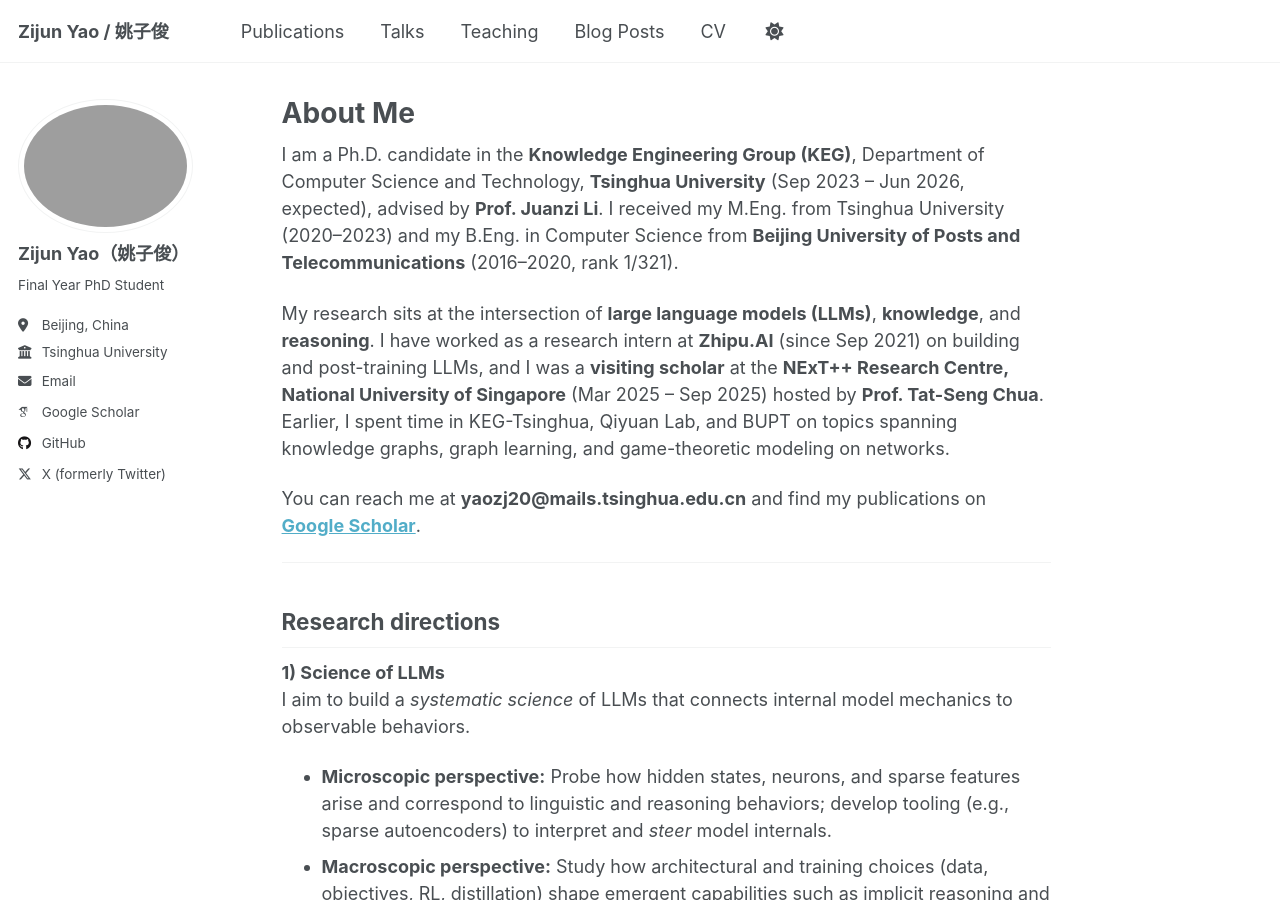
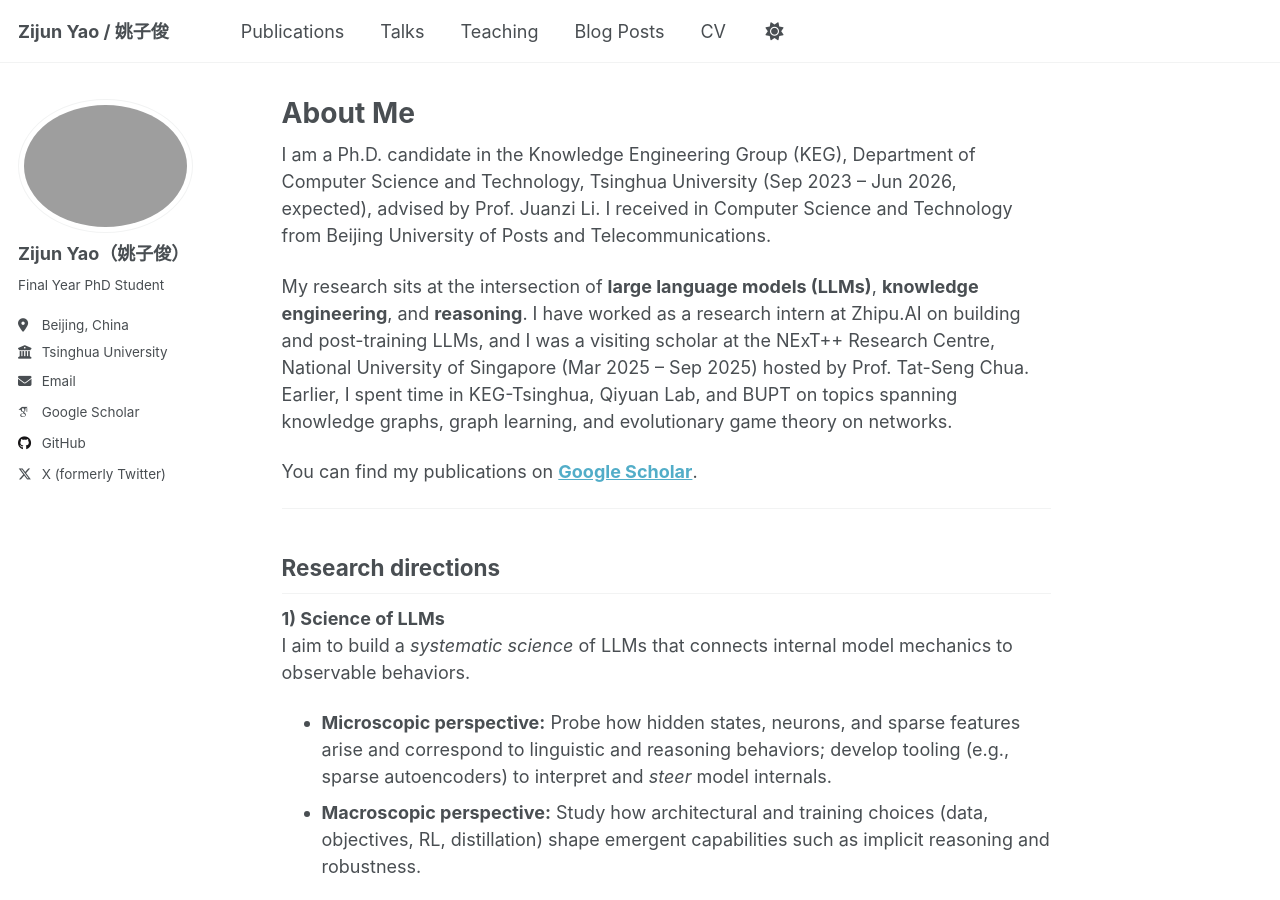
Before and after one commit to Zijun-Yao/Zijun-Yao.github.io, a Jekyll site: the page built from _pages/about.md, in a window 1280 px wide and 900 px high. Built offline with Jekyll 4.4.1, drawn with Linux system fonts in a browser that asks for light colours; some web fonts are replaced; a script that is not in the unit is left out.

```diff
--- a/_pages/about.md
+++ b/_pages/about.md
@@ -8,11 +8,14 @@ redirect_from:
 ---
 
 
-I am a Ph.D. candidate in the **Knowledge Engineering Group (KEG)**, Department of Computer Science and Technology, **Tsinghua University** (Sep 2023 – Jun 2026, expected), advised by **Prof. Juanzi Li**. I received my M.Eng. from Tsinghua University (2020–2023) and my B.Eng. in Computer Science from **Beijing University of Posts and Telecommunications** (2016–2020, rank 1/321).
+I am a Ph.D. candidate in the Knowledge Engineering Group (KEG), Department of Computer Science and Technology, Tsinghua University (Sep 2023 – Jun 2026, expected), advised by Prof. Juanzi Li.
+I received in Computer Science and Technology from Beijing University of Posts and Telecommunications.
 
-My research sits at the intersection of **large language models (LLMs)**, **knowledge**, and **reasoning**. I have worked as a research intern at **Zhipu.AI** (since Sep 2021) on building and post-training LLMs, and I was a **visiting scholar** at the **NExT++ Research Centre, National University of Singapore** (Mar 2025 – Sep 2025) hosted by **Prof. Tat-Seng Chua**. Earlier, I spent time in KEG-Tsinghua, Qiyuan Lab, and BUPT on topics spanning knowledge graphs, graph learning, and game-theoretic modeling on networks.
+My research sits at the intersection of **large language models (LLMs)**, **knowledge engineering**, and **reasoning**.
+I have worked as a research intern at Zhipu.AI on building and post-training LLMs, and I was a visiting scholar at the NExT++ Research Centre, National University of Singapore (Mar 2025 – Sep 2025) hosted by Prof. Tat-Seng Chua.
+Earlier, I spent time in KEG-Tsinghua, Qiyuan Lab, and BUPT on topics spanning knowledge graphs, graph learning, and evolutionary game theory on networks.
 
-You can reach me at **yaozj20@mails.tsinghua.edu.cn** and find my publications on **[Google Scholar](https://scholar.google.com/citations?user=B4LmHSUAAAAJ)**.
+You can find my publications on **[Google Scholar](https://scholar.google.com/citations?user=B4LmHSUAAAAJ)**.
 
 ---
 
```
